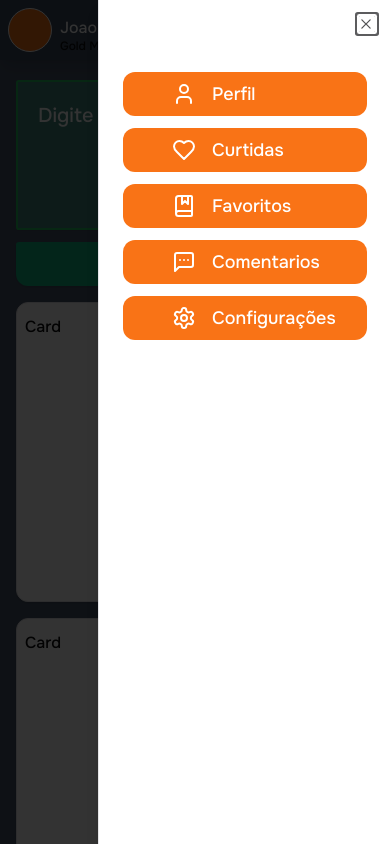
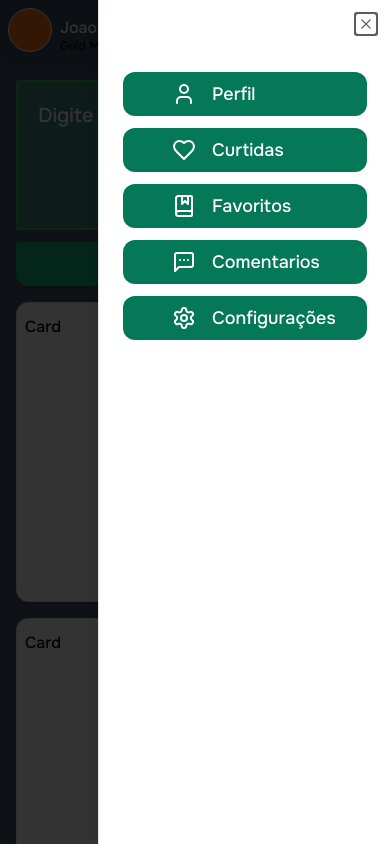
Before and after one commit to JoaoLeandroo/rede-social, a Next.js app: page / in a window 390 px wide. Both pictures are taken after a click on the button "Abrir Menu". Shown: the top 844 px of the page. Built offline with nearby package versions, Linux system fonts and the light colour scheme.

Commit message:
chore: menu mobile cores

```diff
--- a/src/components/others/OpenMenuMobile.tsx
+++ b/src/components/others/OpenMenuMobile.tsx
@@ -28,7 +28,7 @@ const OpenMenuMobile = () => {
             <nav className="flex mt-12 w-full flex-col gap-y-3">
               <Link
                 href={"#"}
-                className="w-full h-11 bg-orange-500 rounded-xl text-white hover:bg-orange-500/90"
+                className="w-full h-11 bg-emerald-700 rounded-xl text-white hover:bg-emerald-700/90"
               >
                 <SheetClose className="w-full h-full flex items-center  gap-4">
                     <div className="w-[30%] flex justify-end">
@@ -40,7 +40,7 @@ const OpenMenuMobile = () => {
 
               <Link
                 href={"#"}
-                className="w-full h-11 bg-orange-500 rounded-xl text-white hover:bg-orange-500/90"
+                className="w-full h-11 bg-emerald-700 rounded-xl text-white hover:bg-emerald-700/90"
               >
                 <SheetClose className="w-full h-full flex items-center  gap-4 ">
                 <div className="w-[30%] flex justify-end">
@@ -52,7 +52,7 @@ const OpenMenuMobile = () => {
 
               <Link
                 href={"#"}
-                className="w-full h-11 bg-orange-500 rounded-xl text-white hover:bg-orange-500/90"
+                className="w-full h-11 bg-emerald-700 rounded-xl text-white hover:bg-emerald-700/90"
               >
                 <SheetClose className="w-full h-full flex items-center  gap-4 ">
                 <div className="w-[30%] flex justify-end">
@@ -64,7 +64,7 @@ const OpenMenuMobile = () => {
 
               <Link
                 href={"#"}
-                className="w-full h-11 bg-orange-500 rounded-xl text-white hover:bg-orange-500/90"
+                className="w-full h-11 bg-emerald-700 rounded-xl text-white hover:bg-emerald-700/90"
               >
                 <SheetClose className="w-full h-full flex items-center  gap-4 ">
                 <div className="w-[30%] flex justify-end">
@@ -76,7 +76,7 @@ const OpenMenuMobile = () => {
 
               <Link
                 href={"#"}
-                className="w-full h-11 bg-orange-500 rounded-xl text-white hover:bg-orange-500/90"
+                className="w-full h-11 bg-emerald-700 rounded-xl text-white hover:bg-emerald-700/90"
               >
                 <SheetClose className="w-full h-full flex items-center gap-4 ">
                 <div className="w-[30%] flex justify-end">
```
